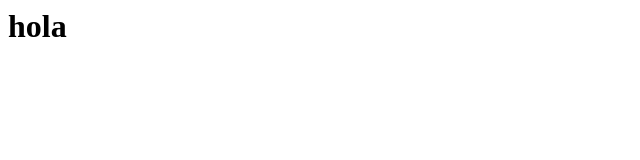
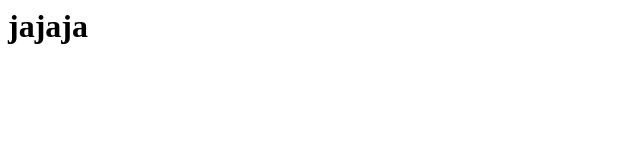
Before and after one commit to GioSENPAII/practica-oracle-publica, a plain HTML site: page index.html in a window 1280 px wide. Shown: the full height of the page, 0-640 px from the left. Drawn offline with Linux system fonts and the light colour scheme.

Commit message:
ultima actualizacion

```diff
--- a/index.html
+++ b/index.html
@@ -5,6 +5,6 @@
     <title>Document</title>
 </head>
 <body>
-    <h1>hola</h1>
+    <h1>jajaja</h1>
 </body>
 </html>
```
